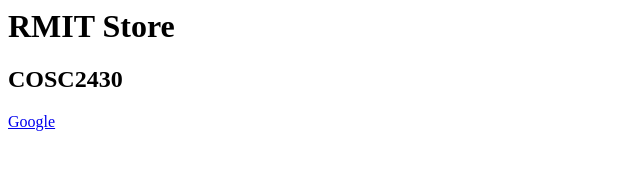
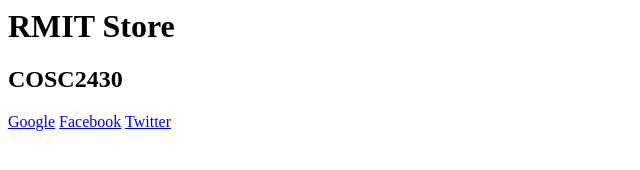
Before and after one commit to phucnht/COSC2430-rmit-store-2, a plain HTML site: page index.html in a window 1280 px wide. Shown: the whole page, without its empty margins (0-640 px from the left). Drawn offline with Linux system fonts and the light colour scheme.

Commit message:
Update store again

```diff
--- a/index.html
+++ b/index.html
@@ -3,4 +3,6 @@
 
 <nav>
     <a href="https://google.com">Google</a>
+    <a href="https://fb.com">Facebook</a>
+    <a href="https://twitter.com">Twitter</a>
 </nav>
```
